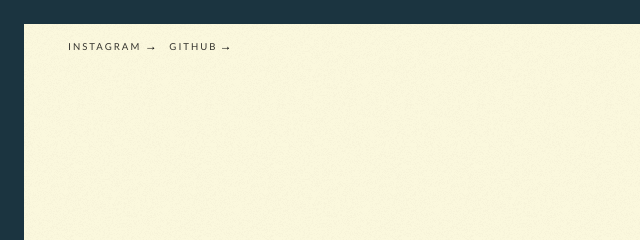
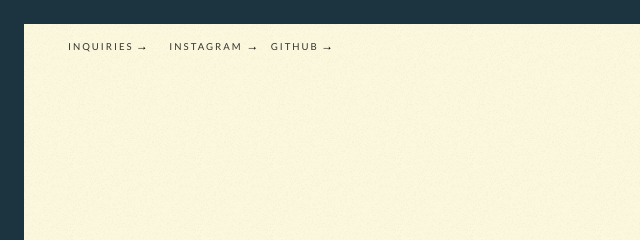
Before and after one commit to Ethanb75/personal-website, a website: page src/index.html in a window 1280 px wide. Shown: the top 240 px of the page, 0-640 px from the left. Drawn offline with nearby package versions, Linux system fonts and the light colour scheme; files that its build step writes are made by us from their sources.

Commit message:
adding business link

```diff
--- a/src/index.html
+++ b/src/index.html
@@ -70,10 +70,10 @@
 
   <!-- icons -->
   <div class="icons">
-    <!-- <span>
-      <a href="/">Resume</a>
+    <span>
+      <a href="https://www.worldwidebusinessllc.com">Inquiries</a>
       <span>&rarr;</span>
-    </span> -->
+    </span>
     <span>
       <a href="https://www.instagram.com/ethanmakessites/">instagram </a>
       <span>&rarr;</span>
```
